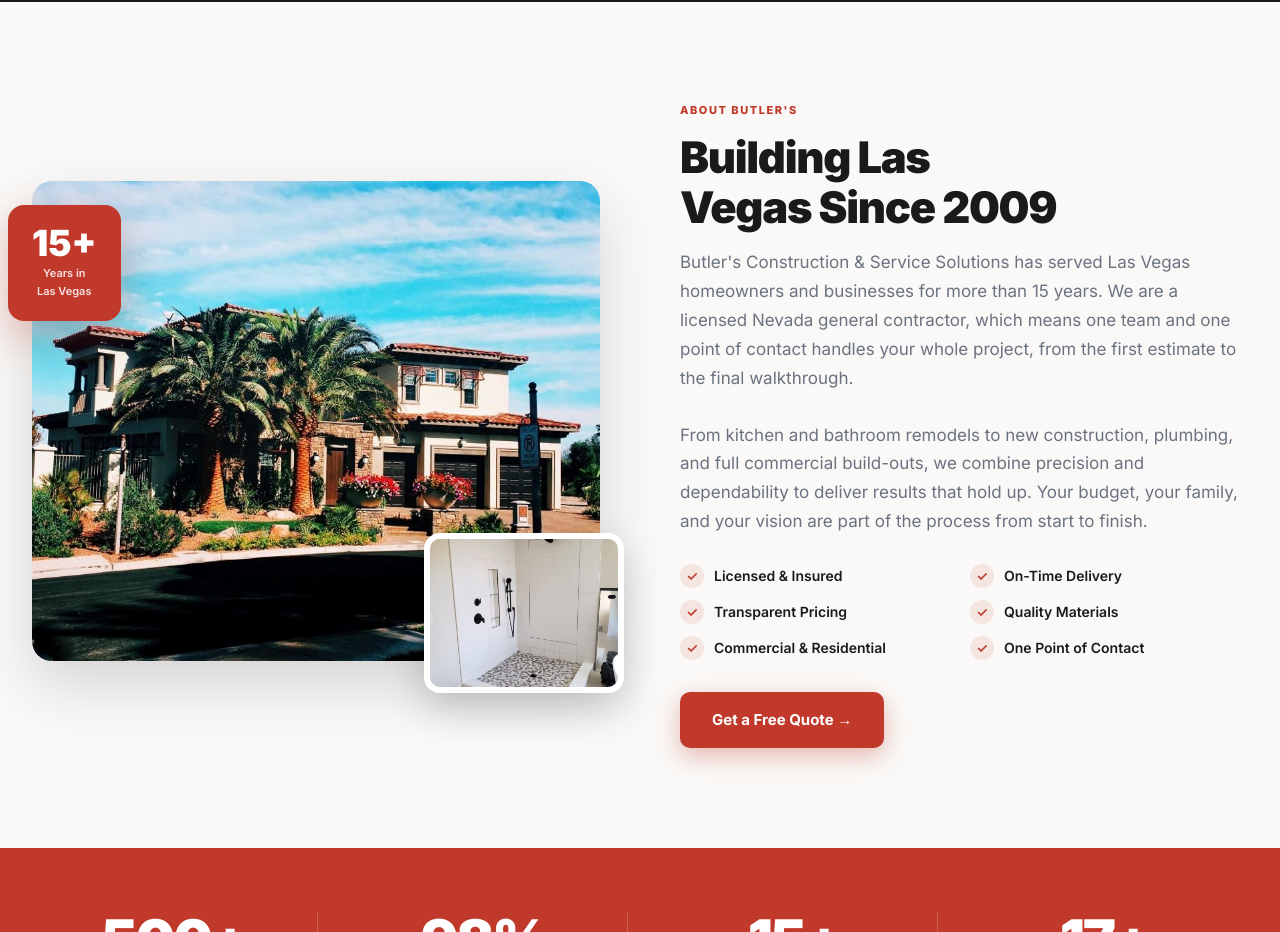
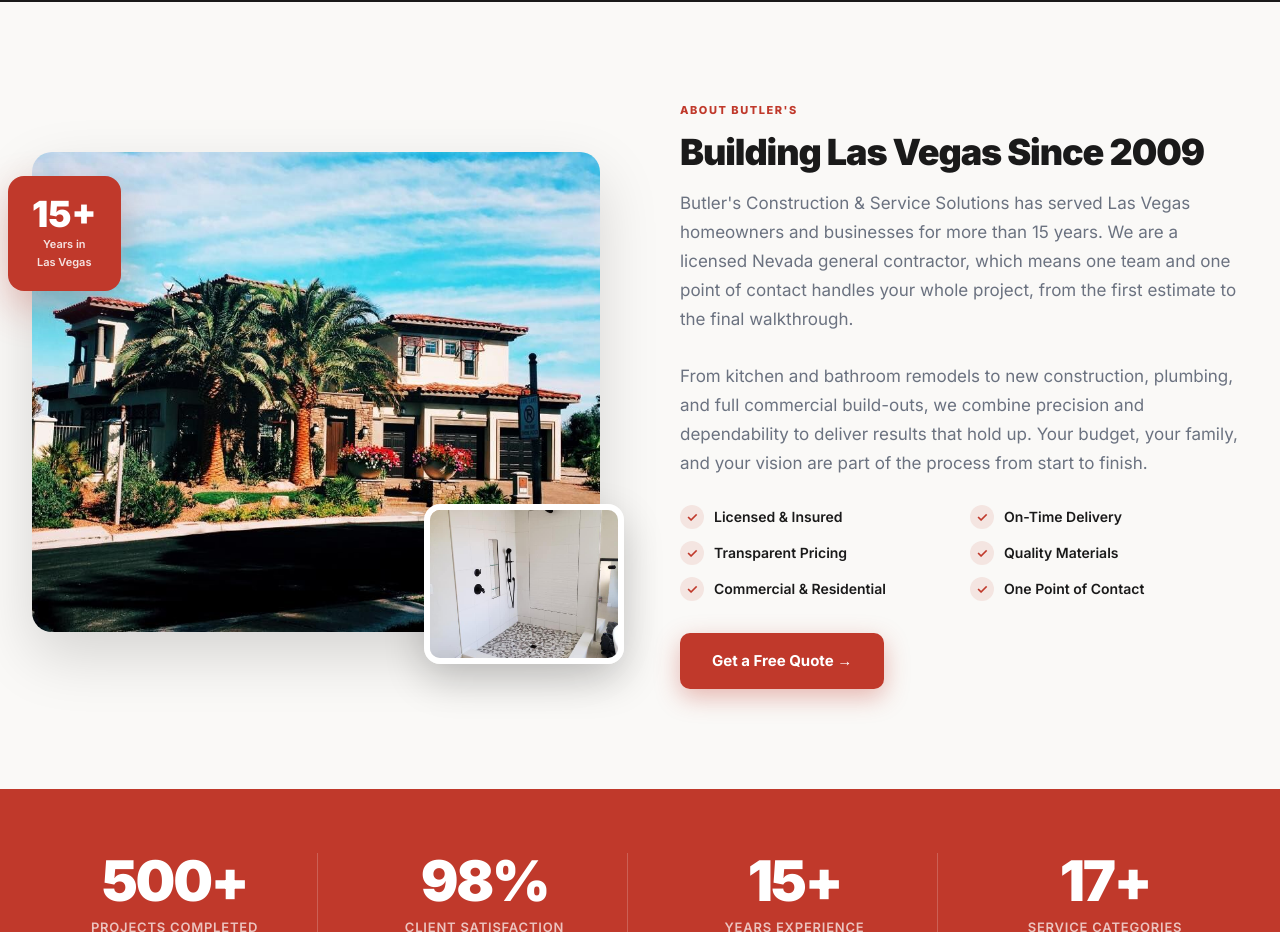
Before and after one commit to ammar-vital/bcss702, a Next.js app: page / in a window 1280 px wide. Shown: the part 1380-2312 px from the top of the page. Built offline with nearby package versions, Linux system fonts and the light colour scheme; no server answers.

Commit message:
Homepage redesign r2: size About heading to fit one line in its column

```diff
--- a/app/globals.css
+++ b/app/globals.css
@@ -1040,6 +1040,10 @@
   gap: 80px;
   align-items: center;
 }
+/* Narrower two-column text side: size the heading so it stays on one line. */
+.about-text .section-title {
+  font-size: clamp(26px, 3vw, 36px);
+}
 .about-images {
   position: relative;
 }
```
